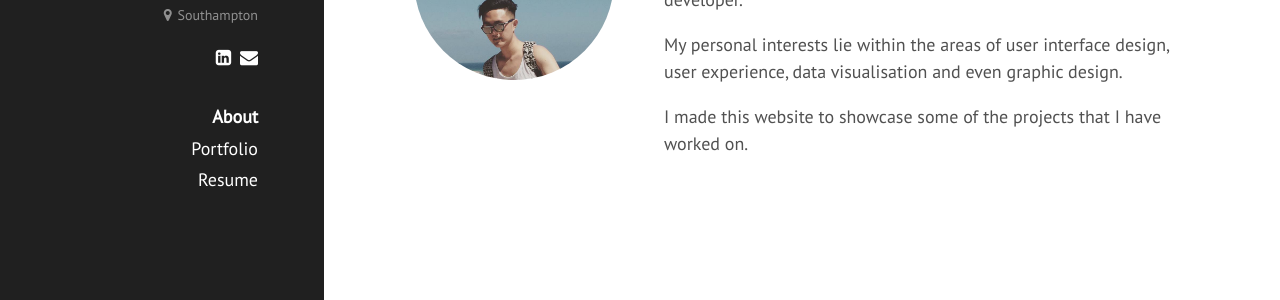
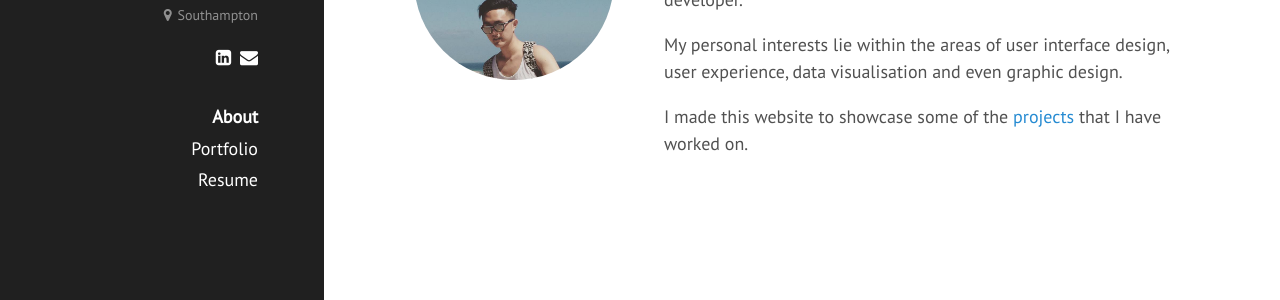
Before and after one commit to marcosss3/marcosss3.github.io, a Jekyll site: the page built from index.html, in a window 1280 px wide. Shown: the part 312-612 px from the top of the page. Built offline with Jekyll 4.4.1, drawn with Linux system fonts in a browser that asks for light colours; nearby versions of some CDN libraries; part of the change alters nothing that is shown.

```diff
--- a/index.html
+++ b/index.html
@@ -17,7 +17,7 @@ title: About
 
     <p>My personal interests lie within the areas of user interface design, user experience, data visualisation and even graphic design.</p>
 
-    <p>I made this website to showcase some of the projects that I have worked on.</p>
+    <p>I made this website to showcase some of the <a href="{{ site.baseurl }}portfolio">projects</a> that I have worked on.</p>
 
   </div>
 
```
Also changed, not shown: 2 other files.
